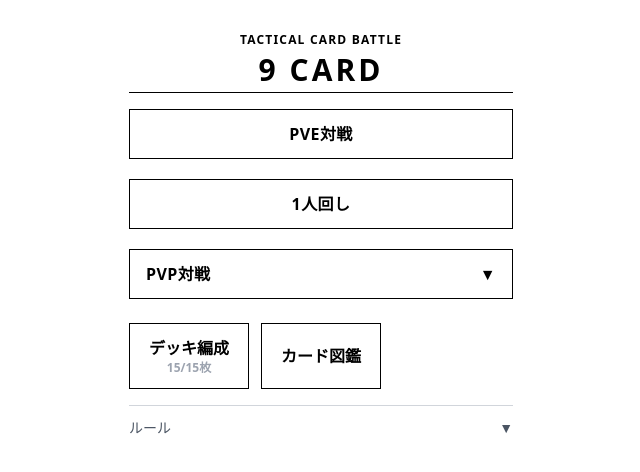
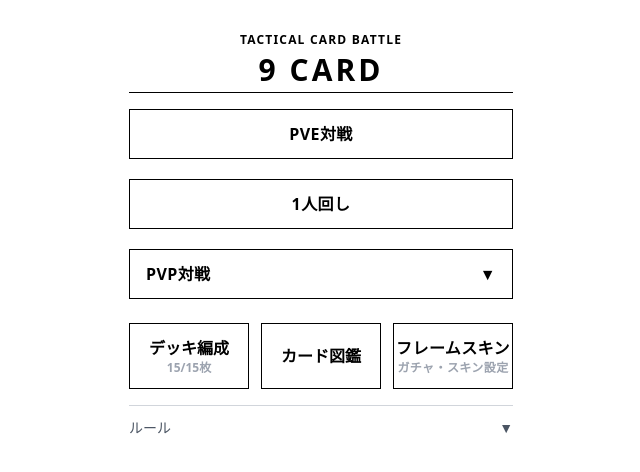
Before and after one commit to xiyafutian-del/nine-card-battle, a React (Vite) app: page / in a window 1280 px wide. Shown: the top 472 px of the page, without its empty margins (319-959 px from the left). Built offline with nearby package versions, Linux system fonts and the light colour scheme.

Commit message:
Add button for frame skins navigation

```diff
--- a/src/screens/LobbyScreen.jsx
+++ b/src/screens/LobbyScreen.jsx
@@ -93,6 +93,11 @@ export function LobbyScreen({
             <button onClick={() => onNav("dex")} className="bg-white hover:bg-gray-100 font-semibold py-3 border border-black">
               カード図鑑
             </button>
+            <button onClick={() => onNav("skins")}
+  className="w-full bg-white hover:bg-gray-100 font-bold py-3 border border-black tracking-wide">
+  フレームスキン
+  <div className="text-xs text-gray-400">ガチャ・スキン設定</div>
+</button>
           </div>
         </div>
 
```
